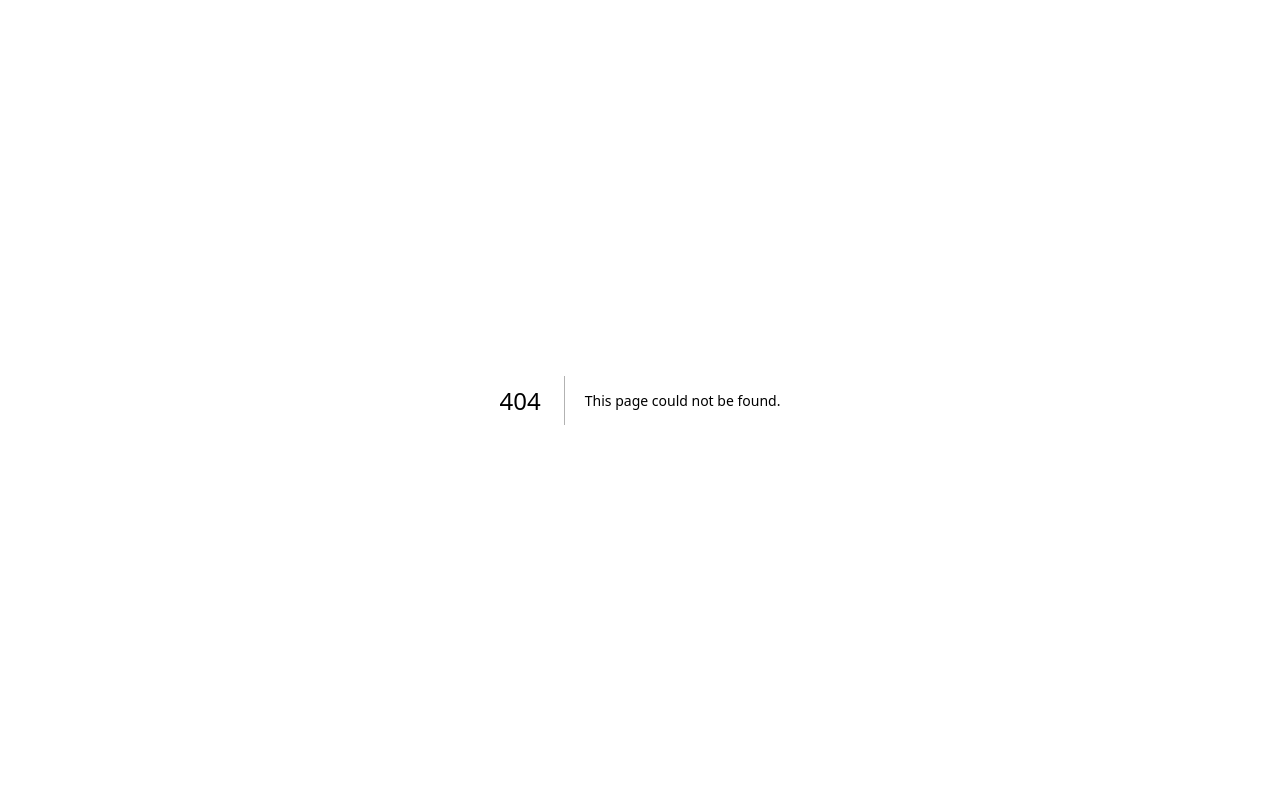
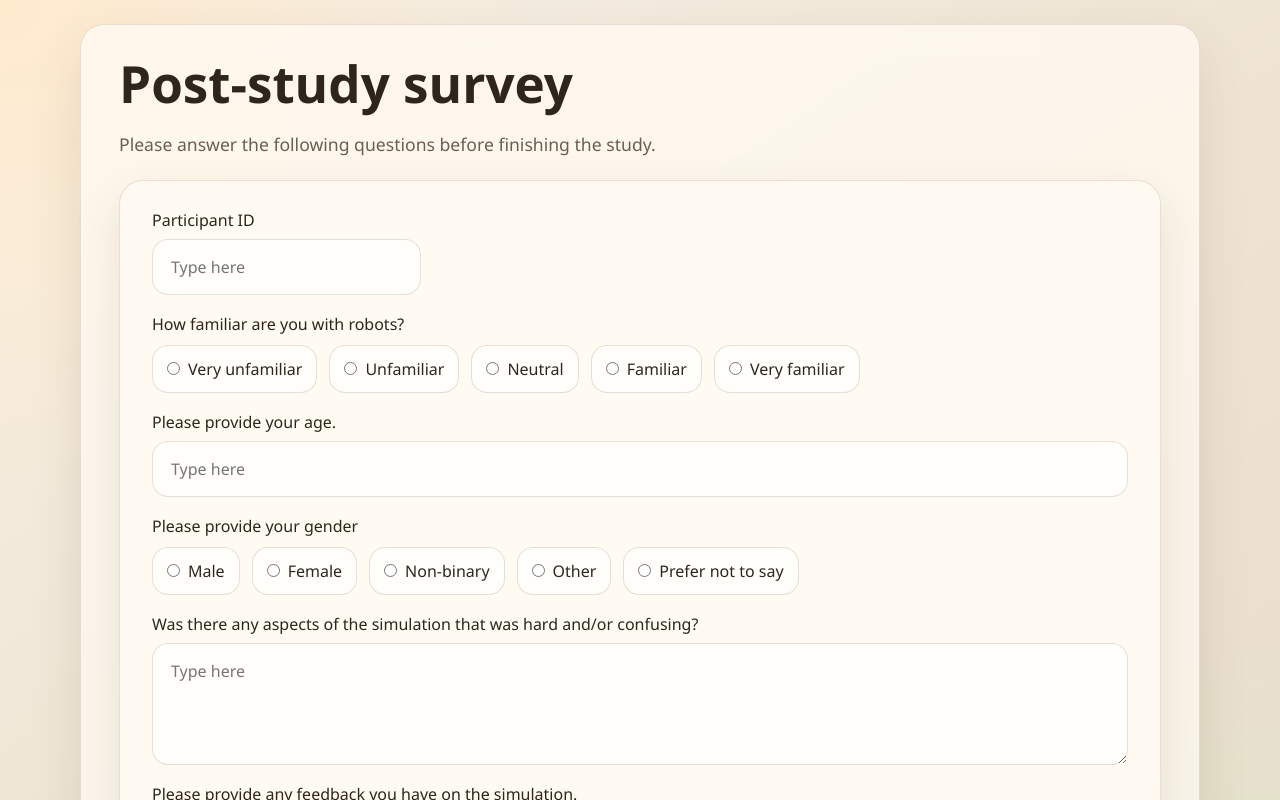
Before and after one commit to MerihanAlhafnawi/SwarmGardenSimulator, a Next.js app: page /survey in a window 1280 px wide. Before the commit this address had no page. Shown: the top 800 px of the page. Built offline with nearby package versions, Linux system fonts and the light colour scheme; no server answers.

Commit message:
Add post-study survey and update consent heading

```diff
--- a/src/app/globals.css
+++ b/src/app/globals.css
@@ -683,3 +683,38 @@ button:disabled {
   text-decoration: underline;
   text-underline-offset: 3px;
 }
+
+
+.consent-copy h1 {
+  font-size: clamp(2.2rem, 4vw, 3.4rem);
+}
+
+.survey-card {
+  display: grid;
+  gap: 18px;
+}
+
+.survey-question {
+  display: grid;
+  gap: 10px;
+}
+
+.survey-options {
+  display: flex;
+  flex-wrap: wrap;
+  gap: 12px;
+}
+
+.survey-option {
+  display: inline-flex;
+  align-items: center;
+  gap: 8px;
+  padding: 12px 14px;
+  border-radius: 16px;
+  border: 1px solid rgba(116, 83, 54, 0.18);
+  background: rgba(255, 255, 255, 0.7);
+}
+
+.survey-success {
+  color: #1c6b3b;
+}
--- a/src/app/page.tsx
+++ b/src/app/page.tsx
@@ -27,7 +27,7 @@ export default async function HomePage({
       <section className="hero consent-hero">
         <div className="consent-copy">
           <p className="eyebrow">PRINCETON UNIVERSITY</p>
-          <h1>ADULT CONSENT POSTER</h1>
+          <h1>Consent form</h1>
         </div>
 
         <div className="consent-card">
--- /dev/null
+++ b/src/app/survey/page.tsx
@@ -0,0 +1,173 @@
+"use client";
+
+import { useEffect, useState } from "react";
+import {
+  getStoredStudyContext,
+  hasRequiredStudyContext,
+  initializeStudyContextFromSearch,
+  saveStudyStep,
+  storeStudyContext,
+  type StudyContext,
+} from "@/lib/study";
+
+const familiarityOptions = [
+  "Very unfamiliar",
+  "Unfamiliar",
+  "Neutral",
+  "Familiar",
+  "Very familiar",
+] as const;
+
+const genderOptions = [
+  "Male",
+  "Female",
+  "Non-binary",
+  "Other",
+  "Prefer not to say",
+] as const;
+
+export default function SurveyPage() {
+  const [studyContext, setStudyContext] = useState<StudyContext>(getStoredStudyContext);
+  const [familiarity, setFamiliarity] = useState("");
+  const [age, setAge] = useState("");
+  const [gender, setGender] = useState("");
+  const [confusingAspects, setConfusingAspects] = useState("");
+  const [feedback, setFeedback] = useState("");
+  const [message, setMessage] = useState("");
+  const [submitted, setSubmitted] = useState(false);
+
+  useEffect(() => {
+    setStudyContext(initializeStudyContextFromSearch(window.location.search));
+  }, []);
+
+  const handleSubmit = async () => {
+    if (!hasRequiredStudyContext(studyContext)) {
+      setMessage("Please enter a participant ID to continue.");
+      return;
+    }
+
+    if (!familiarity || !age.trim() || !gender) {
+      setMessage("Please complete the required survey questions.");
+      return;
+    }
+
+    try {
+      await saveStudyStep({
+        studyContext,
+        step: "post-study-survey",
+        data: {
+          familiarity,
+          age: age.trim(),
+          gender,
+          confusingAspects: confusingAspects.trim(),
+          feedback: feedback.trim(),
+        },
+      });
+      setSubmitted(true);
+      setMessage("");
+    } catch (error) {
+      setMessage(error instanceof Error ? error.message : "Could not save your survey.");
+    }
+  };
+
+  return (
+    <main className="page-shell consent-shell">
+      <section className="hero consent-hero">
+        <div className="consent-copy">
+          <h1>Post-study survey</h1>
+          <p className="intro-text">Please answer the following questions before finishing the study.</p>
+        </div>
+
+        <section className="controls-card survey-card">
+          {studyContext.source === "prolific" ? (
+            <p className="study-source-badge">Prolific participant ID connected</p>
+          ) : (
+            <label className="field participant-field">
+              <span>Participant ID</span>
+              <input
+                value={studyContext.manualParticipantId}
+                onChange={(event) => {
+                  const nextContext: StudyContext = {
+                    ...studyContext,
+                    source: "manual",
+                    manualParticipantId: event.target.value,
+                  };
+                  setStudyContext(nextContext);
+                  storeStudyContext(nextContext);
+                }}
+                placeholder="Type here"
+              />
+            </label>
+          )}
+
+          <div className="survey-question">
+            <p>How familiar are you with robots?</p>
+            <div className="survey-options">
+              {familiarityOptions.map((option) => (
+                <label key={option} className="survey-option">
+                  <input
+                    type="radio"
+                    name="familiarity"
+                    value={option}
+                    checked={familiarity === option}
+                    onChange={(event) => setFamiliarity(event.target.value)}
+                  />
+                  <span>{option}</span>
+                </label>
+              ))}
+            </div>
+          </div>
+
+          <label className="field">
+            <span>Please provide your age.</span>
+            <input value={age} onChange={(event) => setAge(event.target.value)} placeholder="Type here" />
+          </label>
+
+          <div className="survey-question">
+            <p>Please provide your gender</p>
+            <div className="survey-options">
+              {genderOptions.map((option) => (
+                <label key={option} className="survey-option">
+                  <input
+                    type="radio"
+                    name="gender"
+                    value={option}
+                    checked={gender === option}
+                    onChange={(event) => setGender(event.target.value)}
+                  />
+                  <span>{option}</span>
+                </label>
+              ))}
+            </div>
+          </div>
+
+          <label className="field field-wide">
+            <span>Was there any aspects of the simulation that was hard and/or confusing?</span>
+            <textarea
+              value={confusingAspects}
+              onChange={(event) => setConfusingAspects(event.target.value)}
+              rows={4}
+              placeholder="Type here"
+            />
+          </label>
+
+          <label className="field field-wide">
+            <span>Please provide any feedback you have on the simulation.</span>
+            <textarea
+              value={feedback}
+              onChange={(event) => setFeedback(event.target.value)}
+              rows={4}
+              placeholder="Type here"
+            />
+          </label>
+
+          <div className="behaviour-actions">
+            <button onClick={() => void handleSubmit()}>Submit survey</button>
+            {message ? <p className="behaviour-message">{message}</p> : null}
+            {submitted ? <p className="survey-success">Thank you. Your survey has been submitted.</p> : null}
+          </div>
+        </section>
+      </section>
+    </main>
+  );
+}
--- a/src/components/SwarmApplication.tsx
+++ b/src/components/SwarmApplication.tsx
@@ -902,6 +902,11 @@ export default function SwarmApplication({
           >
             Reset
           </button>
+          {mode === "design" ? (
+            <button className="ghost" onClick={() => router.push(buildStudyHref("/survey", studyContext))}>
+              Finish Study
+            </button>
+          ) : null}
           {recordingStatus ? <span className="controls-status-text">{recordingStatus}</span> : null}
         </div>
 
```
